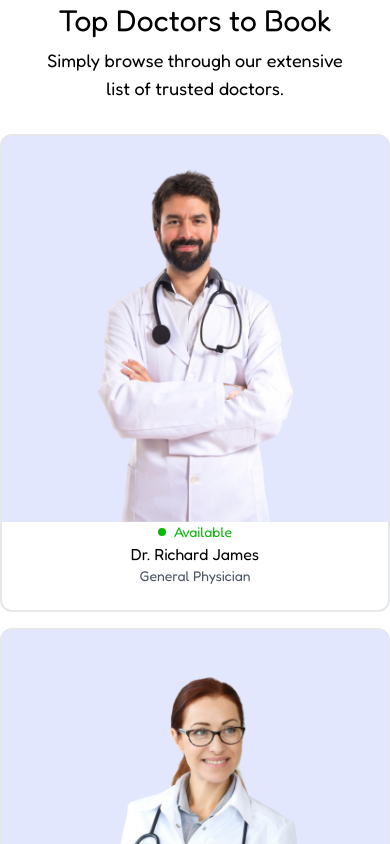
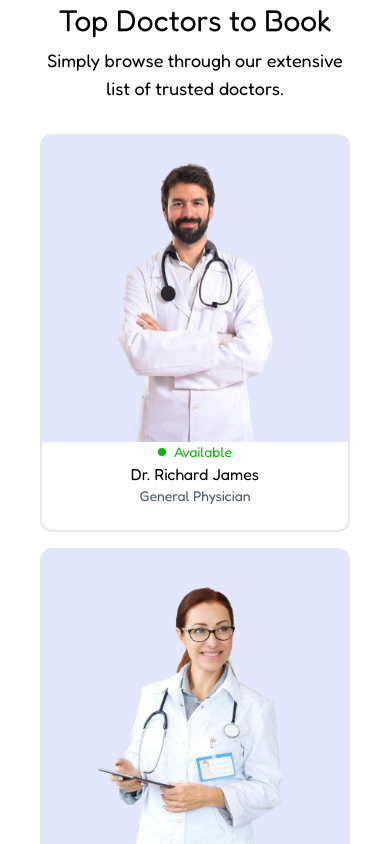
Before and after one commit to king-mayor/Appointment, a React (Vite) app: page / in a window 390 px wide. Shown: the part 1460-2304 px from the top of the page. Built offline with nearby package versions, Linux system fonts and the light colour scheme.

Commit message:
image resize

```diff
--- a/src/Components/DoctorProfiles.jsx
+++ b/src/Components/DoctorProfiles.jsx
@@ -16,7 +16,7 @@ const DoctorProfiles = () => {
         {DoctorData.slice(0, 10).map((product) => (
           <div
             key={product.id}
-            className="border-2 rounded-xl pb-6 cursor-pointer hover:-translate-y-2 hover:duration-500"
+            className="border-2 rounded-xl pb-6 cursor-pointer hover:-translate-y-2 hover:duration-500 w-3/2 lg:mx-0 mx-10"
           >
             <div className="">
               <img
```
